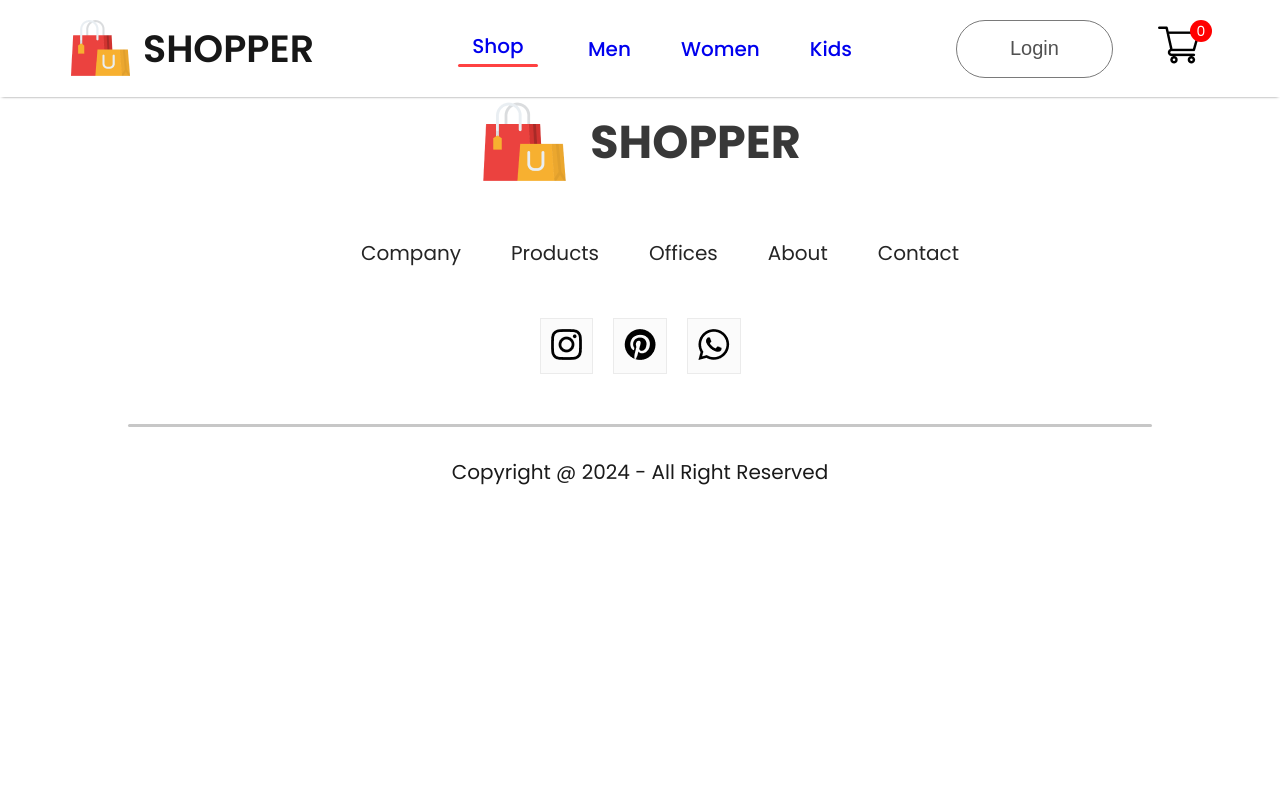
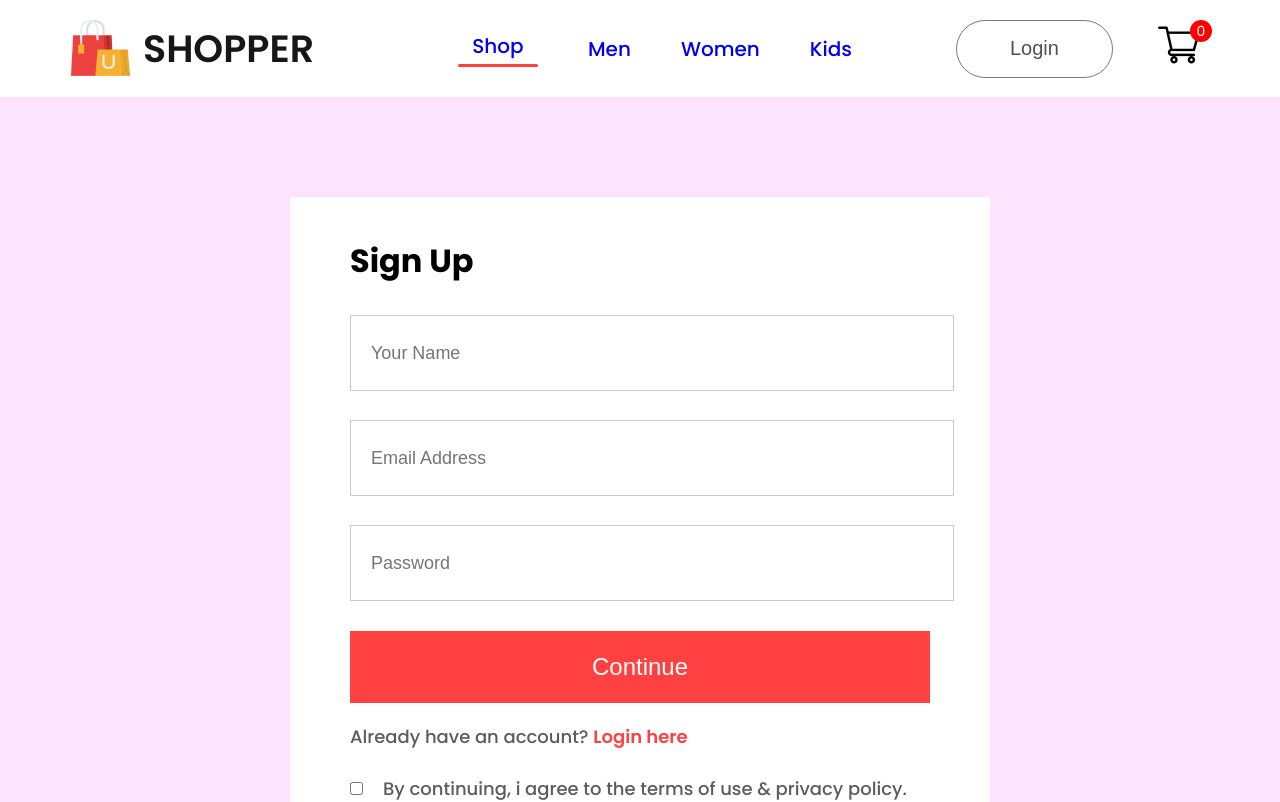
Before and after one commit to Alamin2017/E-Commerce-React-JS, a React (Create React App) app: page /login in a window 1280 px wide. Shown: the top 802 px of the page. Built offline with nearby package versions, Linux system fonts and the light colour scheme.

Commit message:
loginsignup feature is added

```diff
--- /dev/null
+++ b/src/Pages/CSS/LoginSignup.css
@@ -0,0 +1,61 @@
+.loginsignup{
+    width: 100%;
+    height: 80vh;
+    background: #fce3fe;
+    padding-top: 100px;
+}
+.loginsignup-container{
+    width: 580px;
+    height: 600px;
+    background: white;
+    margin: auto;
+    padding: 40px 60px;
+}
+.LoginSignup-container h1{
+    margin: 20px 0px;
+}
+.loginsignup-fields{
+    display: flex;
+    flex-direction: column;
+    gap: 29px;
+    margin-top: 30px;
+}
+.loginsignup-fields input{
+    height: 72px;
+    width: 100%;
+    padding-left: 20px;
+    border: 1px solid #c9c9c9;
+    outline: none;
+    color: #5c5c5c;
+    font-size: 18px;
+}
+.loginsignup-container button{
+    width: 580px;
+    height: 72px;
+    color: white;
+    background: #ff4141;
+    margin-top: 30px;
+    border: none;
+    font-size: 24px;
+    font-weight: 500;
+    cursor: pointer;
+}
+.loginsignup-login{
+    margin-top: 20px;
+    color: #5c5c5c;
+    font-size: 18px;
+    font-weight: 500;
+}
+.loginsignup-login span{
+    color: #ff4141;
+    font-weight: 600;
+}
+.loginsignup-agree{
+    display: flex;
+    align-items: center;
+    margin-top: 25px;
+    gap: 20px;
+    color: #5c5c5c;
+    font-size: 18px;
+    font-weight: 500;
+}
--- a/src/Pages/CSS/ShopCategory.css
+++ b/src/Pages/CSS/ShopCategory.css
@@ -0,0 +1,38 @@
+.shopcategory-banner{
+    display: block;
+    margin: 30px auto;
+    width: 82%;
+}
+.shopcategory-indexSort{
+    display: flex;
+    margin: 0px 170px;
+    justify-content: space-between;
+    align-items: center;
+}
+.shopcategory-sort{
+    padding: 10px 20px;
+    border-radius: 40px;
+    border: 1px solid #888;
+}
+.shopcategory-indexSort p span{
+    font-weight: 600;
+}
+.shopcategory-products{
+    margin: 20px 170px;
+    display: grid;
+    grid-template-columns: 1fr 1fr 1fr 1fr;
+    row-gap: 80px;
+}
+.shopcategory-loadmore{
+    display: flex;
+    justify-content: center;
+    align-items: center;
+    margin: 150px auto;
+    width: 233px;
+    height: 69px;
+    border-radius: 75px;
+    background: #ededed;
+    color: #787878;
+    font-size: 18px;
+    font-weight: 500;
+}
--- a/src/Pages/LoginSignup.jsx
+++ b/src/Pages/LoginSignup.jsx
@@ -1,9 +1,22 @@
 import React from 'react'
-
+import './CSS/LoginSignup.css'
 const LoginSignup = () => {
   return (
-    <div>
-
+    <div className='loginsignup'>
+      <div className="loginsignup-container">
+        <h1>Sign Up</h1>
+        <div className="loginsignup-fields">
+          <input type='text' placeholder='Your Name'/>
+          <input type='email' placeholder='Email Address'/>
+          <input type='password' placeholder='Password'/>
+        </div>
+        <button>Continue</button>
+        <p className='loginsignup-login'>Already have an account? <span>Login here</span></p>
+        <div className="loginsignup-agree">
+          <input type='checkbox' name='' id=''/>
+          <p>By continuing, i agree to the terms of use & privacy policy.</p>
+        </div>
+      </div>
     </div>
   )
 }
--- a/src/Pages/ShopCategory.jsx
+++ b/src/Pages/ShopCategory.jsx
@@ -26,7 +26,9 @@
           }
         })}
       </div>
-
+      <div className="shopcategory-loadmore">
+        Explore
+      </div>
     </div>
   )
 }
```
